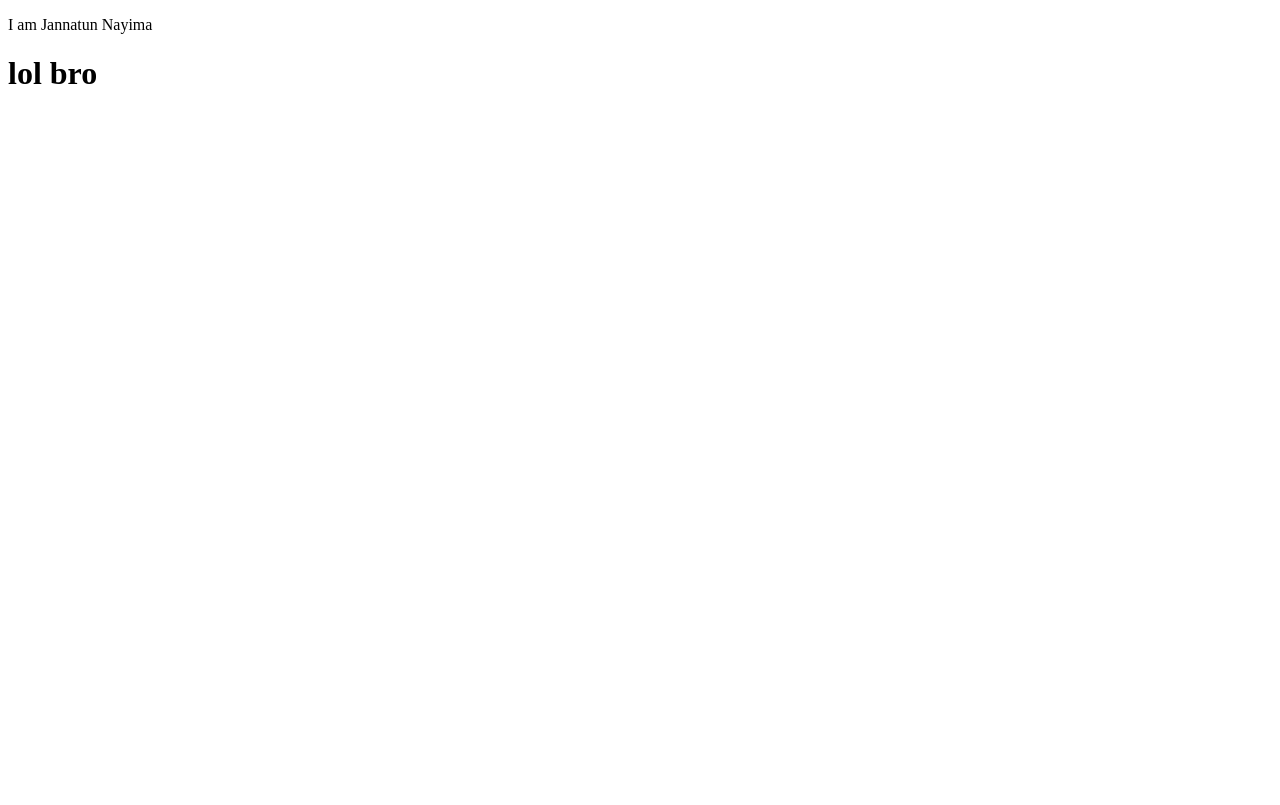
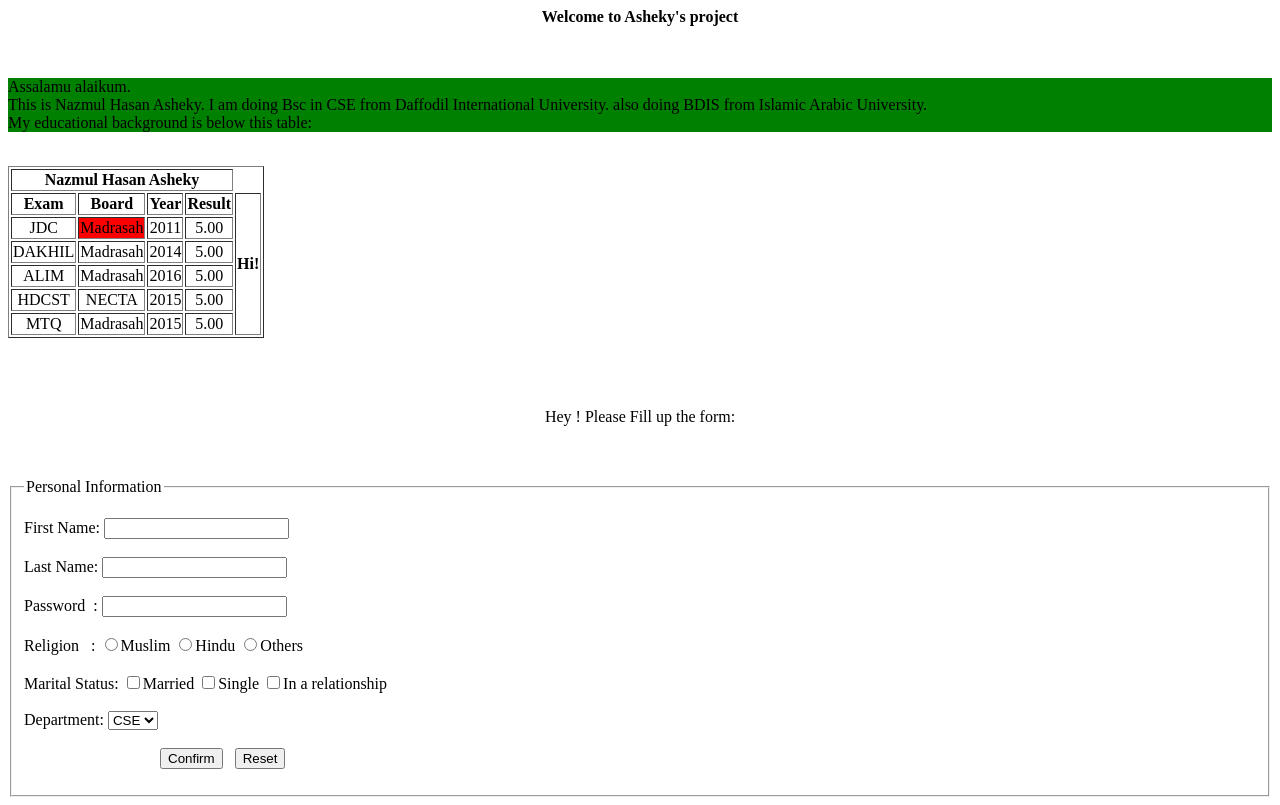
Before and after one commit to nhasheky/child-web, a plain HTML site: page index.html in a window 1280 px wide. Drawn offline with Linux system fonts and the light colour scheme.

Commit message:
page copy

```diff
--- a/index.html
+++ b/index.html
@@ -5,8 +5,56 @@
     <meta name="viewport" content="width=device-width, initial-scale=1.0">
     <title>Document</title>
 </head>
-<body>
-    <p>I am Jannatun Nayima</p>
-    <h1>lol bro</h1>
+
+    <body align="center"> <b> Welcome to Asheky's project</b>
+    <br><br><br>
+
+    <p align = "left" style="background:green">Assalamu alaikum.<br>This is Nazmul Hasan Asheky. I am doing Bsc in CSE from Daffodil International University.
+    also doing BDIS from Islamic Arabic University.<br> My educational background is below this table:</p> <br>
+
+    <table border ="1" >
+    <tr > <th colspan="4"> Nazmul Hasan Asheky</th></tr>
+    <tr> <th> Exam</th> <th> Board </th> <th> Year</th> <th> Result</th><th rowspan="7"> Hi! </th> </tr>
+    <tr> <td> JDC</td> <td bgcolor="red"> Madrasah </td> <td> 2011</td> <td> 5.00</td></tr>
+    <tr> <td> DAKHIL</td> <td> Madrasah </td> <td> 2014</td> <td> 5.00</td></tr>
+    <tr> <td> ALIM</td> <td> Madrasah </td> <td> 2016</td> <td> 5.00</td></tr>
+    <tr> <td> HDCST</td> <td> NECTA</td> <td> 2015</td> <td> 5.00</td></tr>
+    <tr> <td> MTQ</td> <td> Madrasah </td> <td> 2015</td> <td> 5.00</td></tr>
+    </table>
+
+
+    <br><br> <br>
+
+
+    <p>Hey ! Please Fill up the form:</p> <br> <br>
+
+    <form>
+    <fieldset> <legend align="left"> Personal Information</legend>
+
+    <p align="left"> First Name: <input type="text"><br><br> Last Name: <input type="text"> </br><br>
+    Password &nbsp: <input type="password"><br><br>
+    Religion &nbsp&nbsp: <input type="radio">Muslim</input> <input type="radio">Hindu</input> <input type="radio">Others</input> <br>
+    <br>Marital Status: <input type="checkbox">Married</input> <input type="checkbox">Single</input> <input type="checkbox">In a relationship</input> <br>
+    <br>Department: <select> <option>CSE</option> <option>IT</option><option>BBA</option> <option>LLB</option> </select>
+
+    <br><br> &nbsp&nbsp&nbsp&nbsp&nbsp&nbsp&nbsp&nbsp&nbsp&nbsp&nbsp&nbsp&nbsp&nbsp&nbsp&nbsp&nbsp&nbsp&nbsp&nbsp&nbsp&nbsp&nbsp&nbsp&nbsp&nbsp&nbsp&nbsp&nbsp&nbsp&nbsp&nbsp&nbsp
+    <input type="submit"  value="Confirm"> &nbsp&nbsp<input type="reset"  value="Reset">
+    </body>
+
+    </p>
+
+
+
+
+
+
+
+
+
+
+
+    </fieldset>
+    </form>
+
 </body>
 </html>
```
